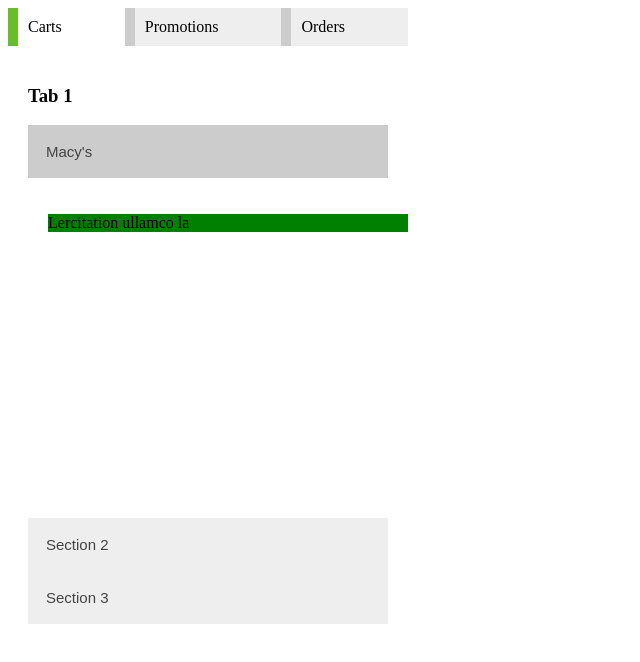
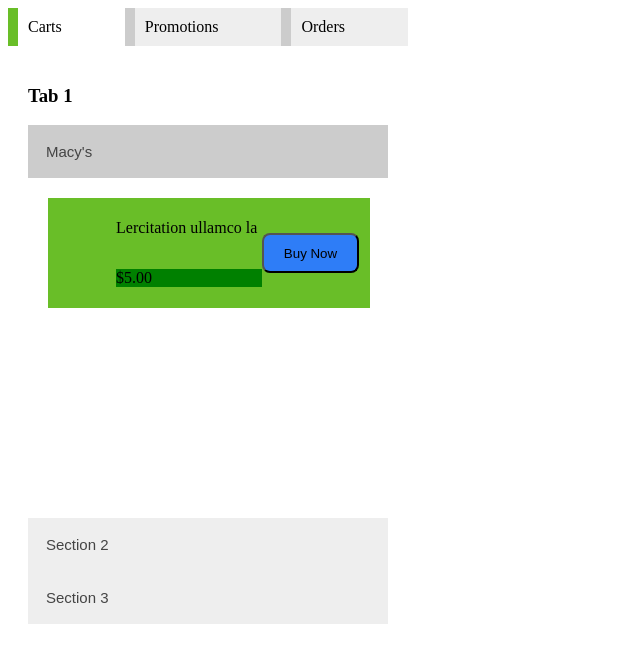
Before and after one commit to satvikb/SalesSaver, a browser extension: page browser-extension/extension.html in a window 1280 px wide. Both pictures are taken after a click on the button "Macy's". Shown: the whole page, without its empty margins (0-640 px from the left). Drawn offline with Linux system fonts and the light colour scheme.

Commit message:
minimal orders progress

```diff
--- a/browser-extension/carts.css
+++ b/browser-extension/carts.css
@@ -16,13 +16,58 @@
   background-color: #ccc;
 }
 
+.accordion-content {
+  background-color: #69be28;
+  padding: 5px 8px;
+  width: 85%;
+  display: grid;
+  grid-template-rows: 1fr 1fr;
+  grid-template-columns: 20px 40px 1fr 100px;
+  grid-template-areas:
+    "select pic name buy"
+    "select pic price buy";
+  align-items: center;
+}
+
+.item-select {
+  grid-area: select;
+}
+
+.item-icon {
+  grid-area: pic;
+  background-color: grey;
+  margin: 10px 2px;
+}
+
 .panel {
-  padding: 0 18px;
+  /* padding: 0 -20px 0 0; */
   display: none;
-  background-color: white;
-  overflow: hidden;
+  /* background-color: rgb(58, 56, 56); */
+  /* background-color: aquamarine; */
+  /* overflow: hidden; */
 }
 .tab-text {
-    /* width: 500px; */
-    background-color: green;
+  grid-area: name;
+  /* width: 50%; */
+  /* background-color: green; */
 }
+
+.item-price {
+  grid-area: price;
+  background-color: green;
+}
+
+.buy-now-button {
+  grid-area: buy;
+  /* position: absolute; */
+  width: 97px;
+  height: 40px;
+  /* left: 336px;
+  top: 17px; */
+  /* margin-left: -20px; */
+
+  /* UI / Blue */
+
+  background: #2e7df7;
+  border-radius: 8px;
+}
--- a/browser-extension/extension.html
+++ b/browser-extension/extension.html
@@ -39,27 +39,38 @@
           <h3>Tab 1</h3>
           <button class="accordion">Macy's</button>
           <div class="panel">
+            <div class=accordion-content>
+              <!-- add select button -->
+              <!-- add icon -->
               <p class="tab-text">Lercitation ullamco la</p>
+              <p class="item-price">$5.00</p>
+              <!-- make this part below a grid prob -->
+              <button class="buy-now-button">Buy Now</button>
+            </div>
           </div>
 
           <button class="accordion">Section 2</button>
           <div class="panel">
-            <p>
+            <div class=accordion-content>
+              <p class="tab-text">
                 Lorem ipsum dolor sit amet, consectetur adipisicing elit, sed do
                 eiusmod tempor incididunt ut labore et dolore magna aliqua. Ut
                 enim ad minim veniam, quis nostrud exercitation ullamco laboris
                 nisi ut aliquip ex ea commodo consequat.
               </p>
             </div>
+          </div>
 
           <button class="accordion">Section 3</button>
           <div class="panel">
-            <p>
+            <div class=accordion-content>
+              <p class="tab-text">
                 Lorem ipsum dolor sit amet, consectetur adipisicing elit, sed do
                 eiusmod tempor incididunt ut labore et dolore magna aliqua. Ut
                 enim ad minim veniam, quis nostrud exercitation ullamco laboris
                 nisi ut aliquip ex ea commodo consequat.
               </p>
+            </div>
           </div>
         </div>
         <div id="tab-two-panel" class="panel">Tab two content</div>
```
Lines whose indentation alone changed are shown as unchanged.
